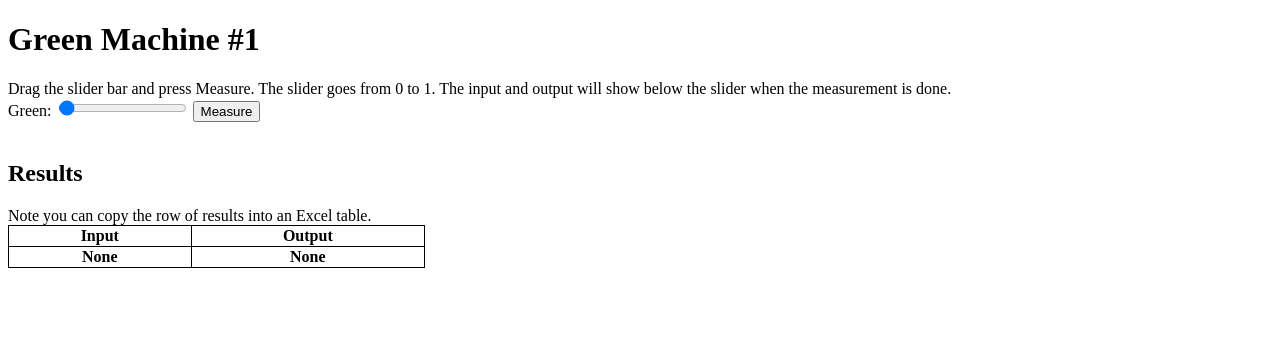
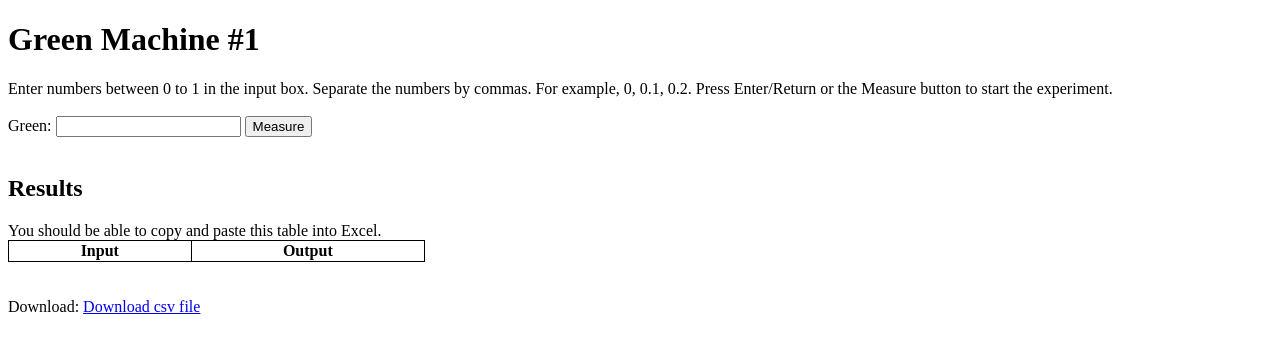
Before and after one commit to jkitchin/claude-light, a Flask app: page /gm in a window 1280 px wide. Shown: the top 353 px of the page. Run offline with Flask 3, Linux system fonts and the light colour scheme; lists and menus that the app fills with data are empty.

Commit message:
add about template, improve the form for gm

```diff
--- a/claude/app.py
+++ b/claude/app.py
@@ -1,7 +1,8 @@
 #!/home/jkitchin/claude-light/.venv/bin/python
 
+import base64
 import os
-from flask import Flask, request, jsonify, render_template
+from flask import Flask, request, render_template
 from gpiozero import RGBLED
 import time
 import board
@@ -58,27 +59,33 @@ def rgb():
     B = float(request.args.get('B') or 0)
     B = min(max(B, 0.0), 1.0)
 
-    return jsonify(measure(R, G, B))
+    return measure(R, G, B)
 
 @app.route('/gm', methods=['GET', 'POST'])
 def greenmachine1():
     """This is a form for browser use. It is not the most secure, and has none
     of the WTFform protections. It is unclear how much that matters.
     """
-    data = None
 
     if request.method == 'POST':
-        G = min(max(float(request.form['G']) / 100, 0.0), 1.0)
-        data = measure(0, G, 0)
-        green = data['out']['515nm']
+        Gs = [v.strip() or '0' for v in request.form['G'].split(',')]
+        Gin = [min(max(float(x), 0.0), 1.0) for x in Gs]
+        Gout = [measure(0, x, 0)['out']['515nm'] for x in Gin]
+
+        output = list(zip(Gin, Gout))
+        csv = '\n'.join([','.join([str(x) for x in row]) for row in output])
+        b64 = base64.b64encode(csv.encode('utf-8')).decode("utf8")
+
         return render_template("green-machine1.html",
-                               value=G * 100,
-                               Ginput=G,
-                               data=green)
+                               data=output,
+                               b64=b64)
+    # this is from GET
     return render_template("green-machine1.html",
-                           value=0.5,
-                           Ginput=None,
-                           data=None)
+                           data=())
+
+@app.route('/about')
+def about():
+    return render_template("about.html")
 
 
 def run():
--- a/claude/templates/green-machine1.html
+++ b/claude/templates/green-machine1.html
@@ -9,20 +9,25 @@ table, th, td {
   <body>
     <h1>Green Machine #1</h1>
 
-    Drag the slider bar and press Measure. The slider goes from 0 to 1. The input and output will show below the slider when the measurement is done.
-
+    Enter numbers between 0 to 1 in the input box. Separate the numbers by commas. For example, 0, 0.1, 0.2. Press Enter/Return or the Measure button to start the experiment.
+    <br>
     <br>
     <form method="post">
-      Green: <input type="range" min="0" max="100" value={{value}} name="G" />
+      Green: <input type="text" name="G"/>
       <button type="submit">Measure</button>
       <br>
       <br>
       <h2>Results</h2>
-      Note you can copy the row of results into an Excel table.
+      You should be able to copy and paste this table into Excel.
       <table style="width:33%">
 	<tr><th>Input</th><th>Output</th></tr>
-	<tr><th>{{ Ginput }}</th><th>{{ data }}</th></tr>
+	{% for row in data %}
+	<tr><th>{{ row[0] }}</th><th>{{ row[1] }}</th></tr>
+	{% endfor %}
       </table>
+      <br>
+      <br>
+      Download: <a download="data.csv" href="data:text/csv;base64,{{ b64 }}" target=_"blank">Download csv file</a>
     </form>
 
   </body>
```
Also changed, not shown: claude/templates/about.html (added, +19 -0 lines).
